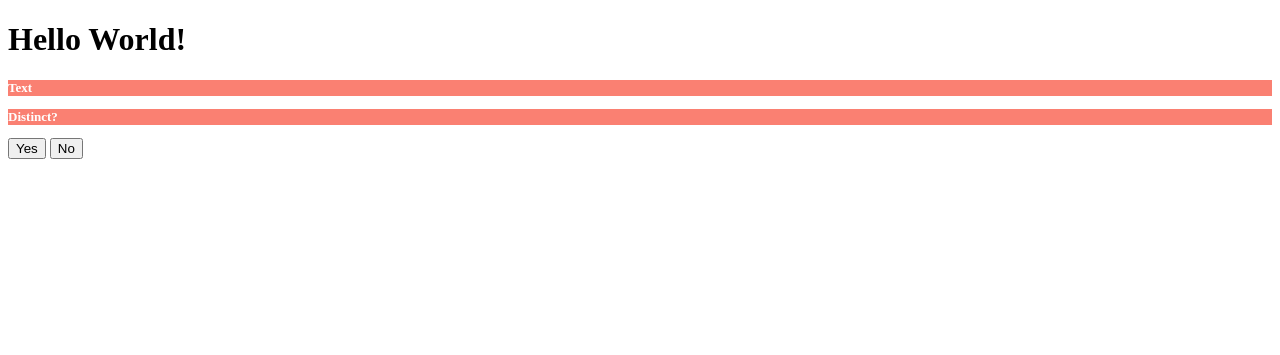
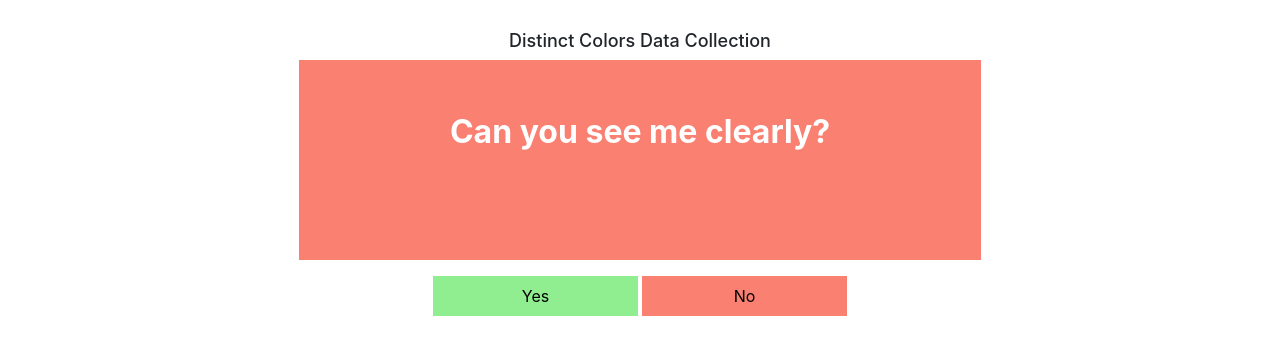
Before and after one commit to rldefa/distinctColours, a Python web app: template templates/index.html in a window 1280 px wide. Shown: the top 355 px of the page. Run offline with Jinja, Linux system fonts and the light colour scheme; the template is opened without the code that fills it, so the values that code supplies are empty; some libraries are stand-ins or nearby versions.

Commit message:
added some css

```diff
--- a/static/styles.css
+++ b/static/styles.css
@@ -4,3 +4,50 @@ p {
   font-size: small;
   font-weight: bolder;
 }
+
+.canvas{
+  margin-left: auto;
+  margin-right: auto;
+  display: block;
+}
+
+.testsite{
+  text-align: center;
+  height: 200px;
+  font-size: 2rem;
+  padding: 3rem;
+}
+
+.buttonCanvas{
+  text-align: center;
+}
+
+button{
+  width: 30%;
+  height: 40px;
+  border: none;
+  margin-left: auto;
+  margin-right: auto;
+  outline: none !important;
+}
+
+button:hover{
+  border: 2px solid black;
+}
+
+.yes{
+  background-color: lightgreen;
+}
+
+.no{
+  background-color: salmon;
+}
+
+h1{
+  font-size: large;
+  text-align: center;
+}
+
+body{
+  padding:30px;
+}
--- a/templates/index.html
+++ b/templates/index.html
@@ -1,15 +1,18 @@
 <!DOCTYPE html>
 <html>
     <head>
+        <meta name="viewport" content="width=device-width, initial-scale=1.0">
+        <link rel="stylesheet" href="https://stackpath.bootstrapcdn.com/bootstrap/4.3.1/css/bootstrap.min.css" integrity="sha384-ggOyR0iXCbMQv3Xipma34MD+dH/1fQ784/j6cY/iJTQUOhcWr7x9JvoRxT2MZw1T" crossorigin="anonymous">
         <link rel="stylesheet" type="text/css" href="{{ url_for('static', filename='styles.css') }}">
     </head>
     <body>
-        <h1>Hello World!</h1>
-        <div>
-            <p class='testsite'>Text</p>
-            <p>Distinct?</p>
-            <button>Yes</button>
-            <button>No</button>
+        <div class="canvas col-sm-12 col-md-12 col-lg-7">
+            <h1>Distinct Colors Data Collection</h1>
+            <p class='testsite'>Can you see me clearly?</p>
+            <div class="buttonCanvas">
+                <button class="yes">Yes</button>
+                <button class="no">No</button>
+            </div>
         </div>
     </body>
 </html>
```
